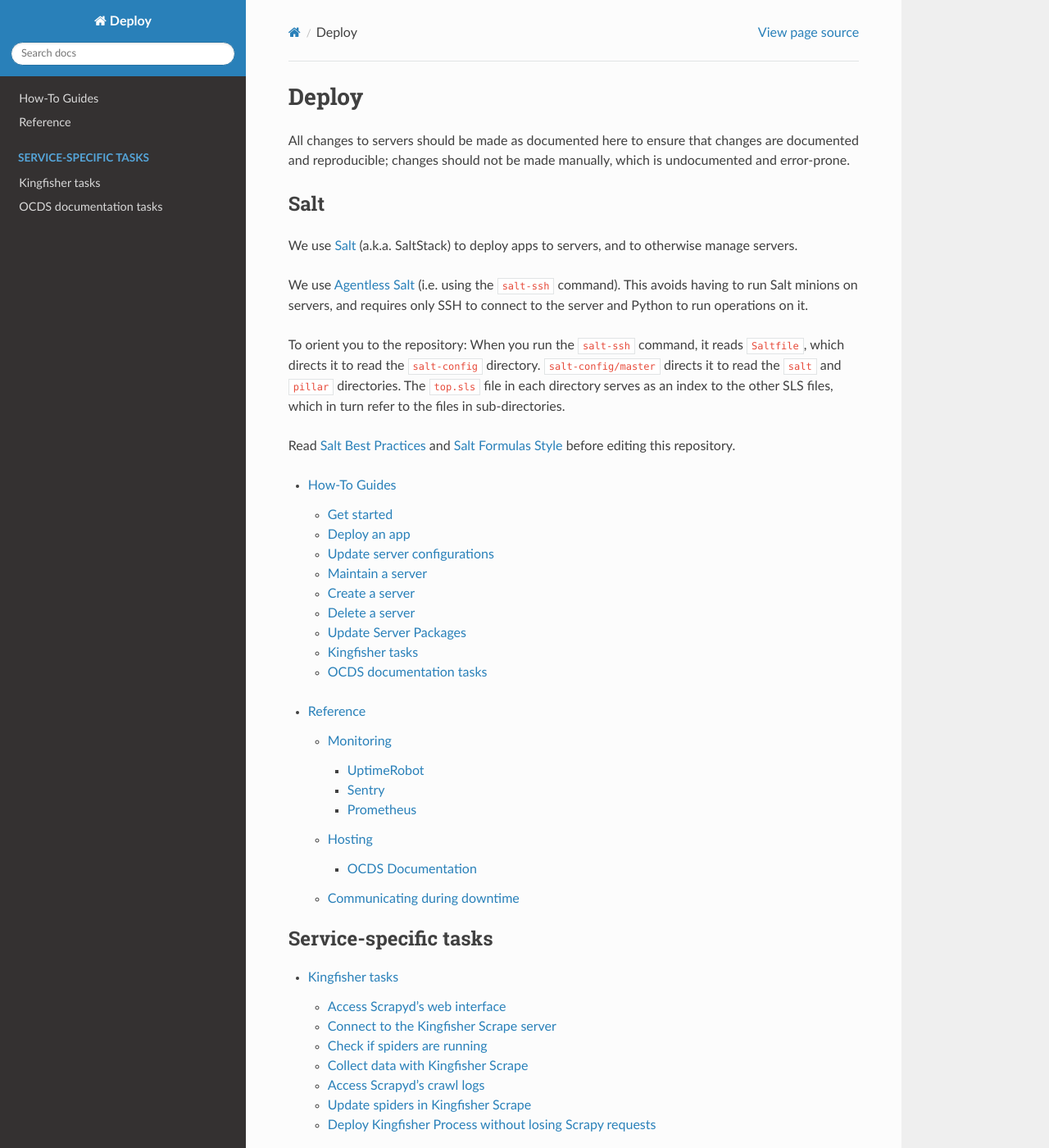
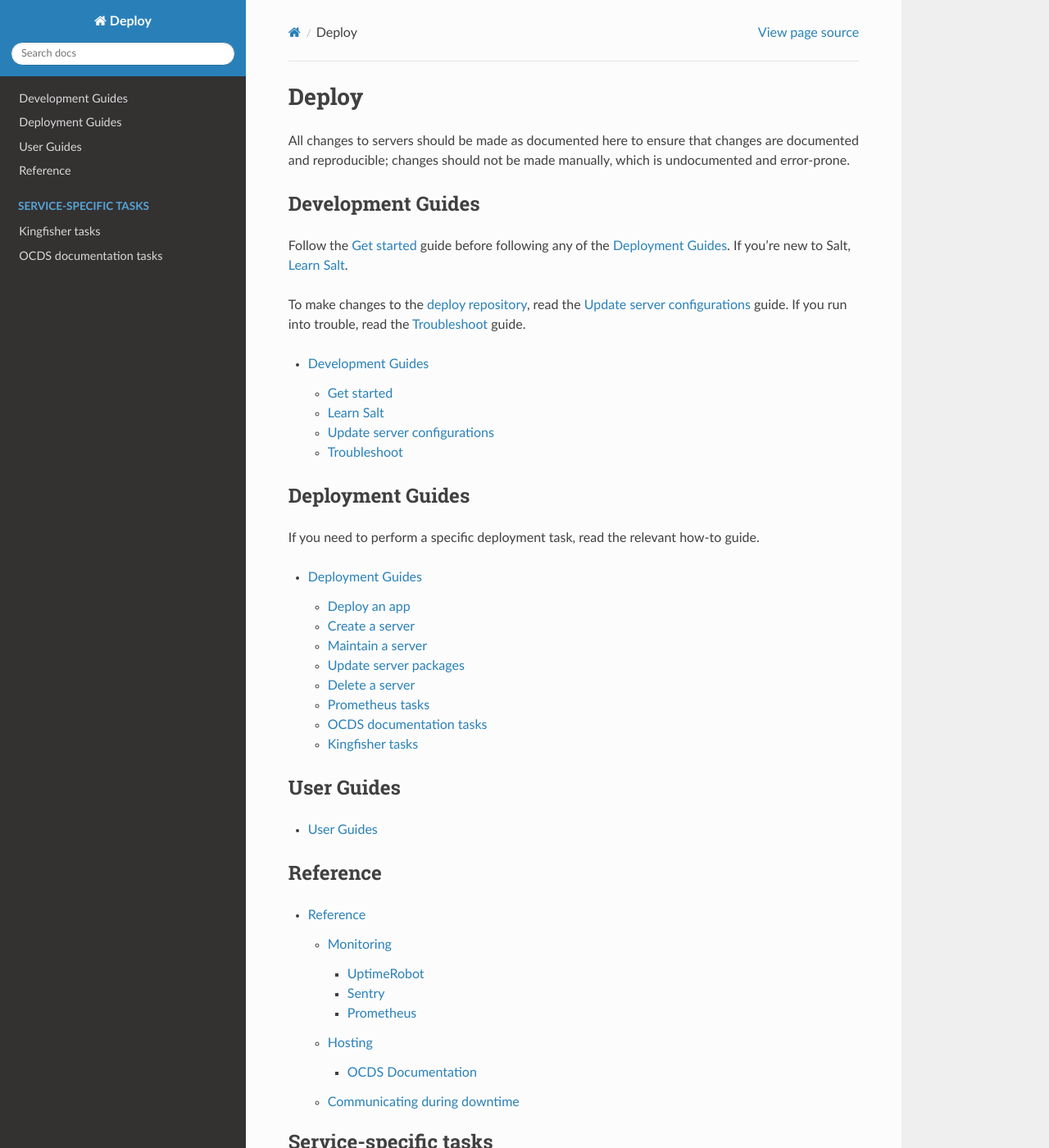
Before and after one commit to open-contracting/deploy, a Sphinx documentation site: the page built from docs/index.rst, in a window 1280 px wide and 1400 px high. Shown: the whole window at 82% size. Built offline with Sphinx 7.4.7 and the Read the Docs theme 2.0.0, drawn with Linux system fonts in a browser that asks for light colours.

Commit message:
Reorganize how-to guides into development, deployment, and user guides.
- create_server.rst: Add numbers to headings
- Move some content from reference/index.rst to docs/deploy/prometheus.rst (new page)
- Move Salt content from index.rst to docs/develop/learn.rst (new page)
- Move troubleshooting content from docs/develop/update.rst to docs/develop/troubleshoot.rst

```diff
--- a/docs/how-to/update_server_packages.rst
+++ b/docs/deploy/update_server_packages.rst
@@ -1,4 +1,4 @@
-Update Server Packages
+Update server packages
 ======================
 
 Our servers run Ubuntu Linux.
--- a/docs/how-to/get_started.rst
+++ b/docs/develop/get_started.rst
@@ -67,4 +67,4 @@ Unless your local user is the root user, run:
 
 This script assumes your SSH keys are ``~/.ssh/id_rsa`` and ``~/.ssh/id_rsa.pub``.
 
-You're now ready to :doc:`deploy`.
+You're now ready to :doc:`../deploy/deploy`.
--- /dev/null
+++ b/docs/develop/index.rst
@@ -0,0 +1,9 @@
+Development Guides
+==================
+
+.. toctree::
+
+   get_started.rst
+   learn.rst
+   update.rst
+   troubleshoot.rst
--- a/docs/index.rst
+++ b/docs/index.rst
@@ -3,21 +3,38 @@ Deploy
 
 All changes to servers should be made as documented here to ensure that changes are documented and reproducible; changes should not be made manually, which is undocumented and error-prone.
 
-Salt
-----
+Development Guides
+------------------
 
-We use `Salt <https://docs.saltstack.com/en/latest/>`__ (a.k.a. SaltStack) to deploy apps to servers, and to otherwise manage servers.
+Follow the :doc:`develop/get_started` guide before following any of the :doc:`deploy/index`. If you're new to Salt, :doc:`develop/learn`.
 
-We use `Agentless Salt <https://docs.saltstack.com/en/getstarted/ssh/index.html>`__ (i.e. using the ``salt-ssh`` command). This avoids having to run Salt minions on servers, and requires only SSH to connect to the server and Python to run operations on it.
-
-To orient you to the repository: When you run the ``salt-ssh`` command, it reads ``Saltfile``, which directs it to read the ``salt-config`` directory. ``salt-config/master`` directs it to read the ``salt`` and ``pillar`` directories. The ``top.sls`` file in each directory serves as an index to the other SLS files, which in turn refer to the files in sub-directories.
-
-Read `Salt Best Practices <https://docs.saltstack.com/en/latest/topics/best_practices.html>`__ and `Salt Formulas Style <https://docs.saltstack.com/en/latest/topics/development/conventions/formulas.html#style>`__ before editing this repository.
+To make changes to the `deploy repository <https://github.com/open-contracting/deploy>`__, read the :doc:`develop/update` guide. If you run into trouble, read the :doc:`develop/troubleshoot` guide.
 
 .. toctree::
    :maxdepth: 2
 
-   how-to/index.rst
+   develop/index.rst
+
+Deployment Guides
+-----------------
+
+If you need to perform a specific deployment task, read the relevant how-to guide.
+
+.. toctree::
+   :maxdepth: 2
+
+   deploy/index.rst
+
+User Guides
+-----------
+
+.. toctree::
+   :maxdepth: 2
+
+   use/index.rst
+
+Reference
+---------
 
 .. toctree::
    :maxdepth: 3
@@ -28,5 +45,5 @@ Read `Salt Best Practices <https://docs.saltstack.com/en/latest/topics/best_prac
    :caption: Service-specific tasks
    :maxdepth: 2
 
-   how-to/kingfisher.rst
-   how-to/docs.rst
+   deploy/kingfisher.rst
+   deploy/docs.rst
--- /dev/null
+++ b/docs/use/index.rst
@@ -0,0 +1,2 @@
+User Guides
+===========
```
Also changed, not shown: docs/deploy/create_server.rst (renamed from docs/how-to/create_server.rst, +9 -9 lines), docs/deploy/index.rst (added, +18 -0 lines), docs/deploy/prometheus.rst (added, +19 -0 lines), docs/develop/learn.rst (added, +10 -0 lines), docs/develop/troubleshoot.rst (added, +29 -0 lines), docs/develop/update.rst (renamed from docs/how-to/update.rst, +3 -31 lines), docs/how-to/index.rst (deleted, +0 -23 lines), docs/reference/index.rst (+0 -11 lines), docs/deploy/delete_server.rst (renamed from docs/how-to/delete_server.rst), docs/deploy/deploy.rst (renamed from docs/how-to/deploy.rst), docs/deploy/docs.rst (renamed from docs/how-to/docs.rst), docs/deploy/kingfisher.rst (renamed from docs/how-to/kingfisher.rst), docs/deploy/maintain.rst (renamed from docs/how-to/maintain.rst), 2 other files.
